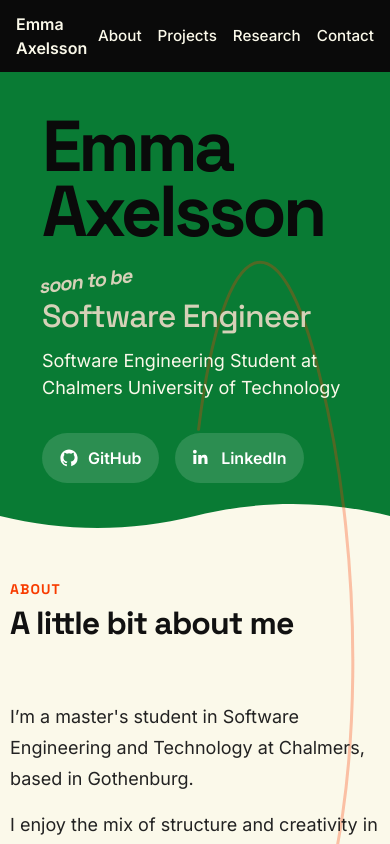
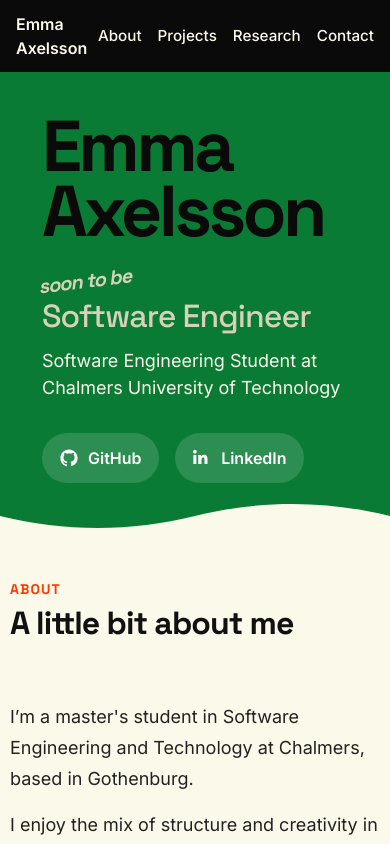
Before and after one commit to emmaaxelsso/portfolio, an Angular app in the folder my-portfolio/: page / in a window 390 px wide. Shown: the top 844 px of the page. Built offline with nearby package versions, Linux system fonts and the light colour scheme.

Commit message:
deleted orange thread for mobile version and small screen

```diff
--- a/my-portfolio/src/app/features/home/home.component.scss
+++ b/my-portfolio/src/app/features/home/home.component.scss
@@ -29,11 +29,6 @@
 
 @media (max-width: 768px) {
   .home__thread {
-    inset-inline: 1rem;
-  }
-
-  .home__thread-path {
-    stroke-width: 3px;
-    stroke-opacity: 0.3;
+    display: none;
   }
 }
```
